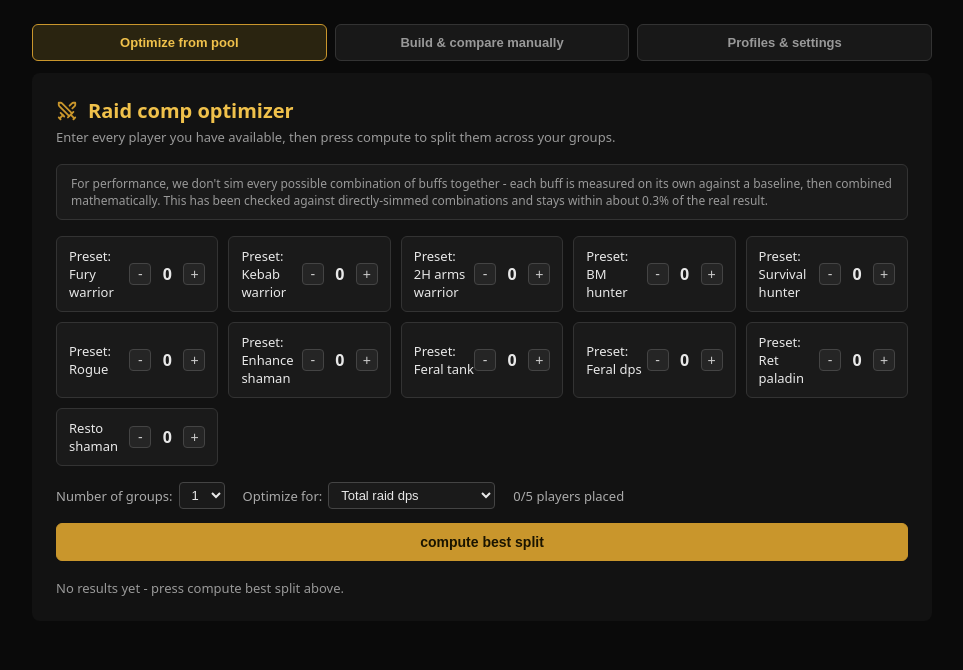
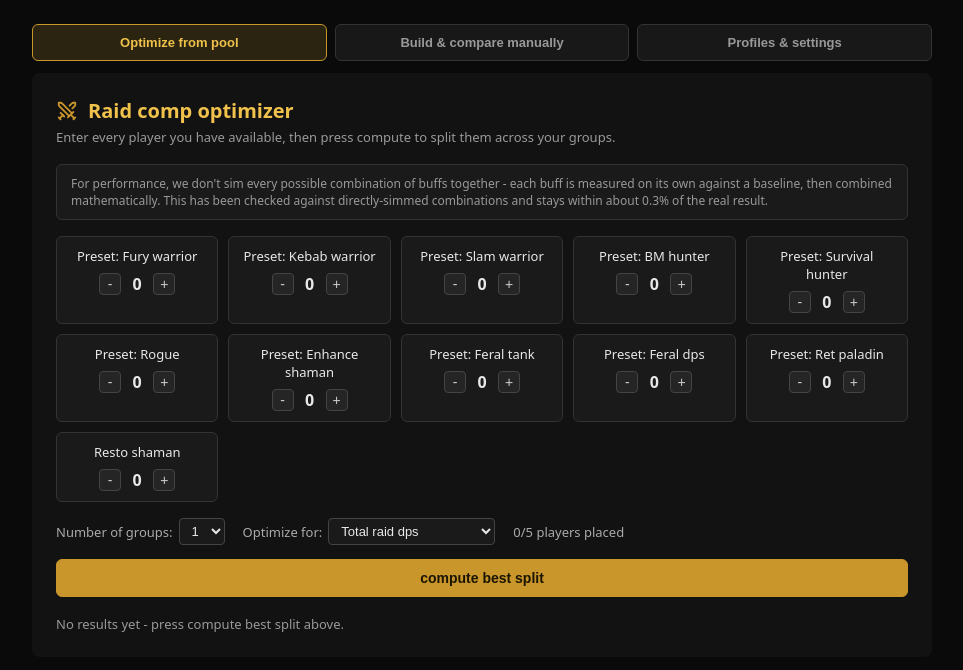
Before and after one commit to naduzify/raid-optimizer-site, a React (Vite) app: page / in a window 1280 px wide. Shown: the top 670 px of the page, without its empty margins (158-1121 px from the left). Built offline with nearby package versions, Linux system fonts and the light colour scheme.

Commit message:
Improved interface and fixed how custom profiles are handled in the optimizer tab

```diff
--- a/src/RaidCompOptimizer.jsx
+++ b/src/RaidCompOptimizer.jsx
@@ -6,7 +6,7 @@ const PRESET_FACTORS = {"fury_warrior": {"base": 1485.8, "bshout": 1.00123, "san
 const SPEC_LIST = [
   { id: "fury_warrior", label: "Fury warrior", cat: "warrior", multi: true },
   { id: "kebab_warrior", label: "Kebab warrior", cat: "warrior", multi: true },
-  { id: "arms2h_warrior", label: "2H arms warrior", cat: "warrior", multi: true },
+  { id: "arms2h_warrior", label: "Slam warrior", cat: "warrior", multi: true },
   { id: "bm_hunter", label: "BM hunter", cat: "bm", multi: true },
   { id: "survival_hunter", label: "Survival hunter", cat: "sv", multi: true },
   { id: "rogue", label: "Rogue", cat: "rogue", multi: true },
@@ -116,7 +116,7 @@ function restoVariantsFor(restoCount) {
 }
 
 // best way to fill a group's remaining open slots given what's already fixed in it
-function bestFill(lockedCounts, restoCountLocked, remaining, excludeHunters, ewOverride, factors, excludedPresets, namedDpsEntries) {
+function bestFill(lockedCounts, restoCountLocked, remaining, excludeHunters, ewOverride, factors, excludedPresets, namedDpsEntries, extraBuffs) {
   const fills = [];
   function recurse(slotsLeft, addCounts, restoAdded) {
     if (slotsLeft === 0) {
@@ -142,7 +142,7 @@ function bestFill(lockedCounts, restoCountLocked, remaining, excludeHunters, ewO
     for (const k in fill.addCounts) finalCounts[k] = (finalCounts[k] || 0) + fill.addCounts[k];
     const totalResto = restoCountLocked + fill.restoAdded;
     for (const v of restoVariantsFor(totalResto)) {
-      const evalResult = evaluateGroup(finalCounts, v.a, v.w, ewOverride, factors, undefined, namedDpsEntries, excludedPresets);
+      const evalResult = evaluateGroup(finalCounts, v.a, v.w, ewOverride, factors, extraBuffs, namedDpsEntries, excludedPresets);
       if (!best || evalResult.total > best.total) {
         best = { finalCounts, restoCount: totalResto, restoVariant: v.label, ...evalResult };
       }
@@ -152,10 +152,10 @@ function bestFill(lockedCounts, restoCountLocked, remaining, excludeHunters, ewO
 }
 
 // evaluate a group using ONLY the locked units already placed - no filling of empty slots
-function evaluateLockedOnly(lockedCounts, restoCountLocked, objective, ewOverride, factors, excludedPresets, namedDpsEntries) {
+function evaluateLockedOnly(lockedCounts, restoCountLocked, objective, ewOverride, factors, excludedPresets, namedDpsEntries, extraBuffs) {
   let best = null;
   for (const v of restoVariantsFor(restoCountLocked)) {
-    const evalResult = evaluateGroup(lockedCounts, v.a, v.w, ewOverride, factors, undefined, namedDpsEntries, excludedPresets);
+    const evalResult = evaluateGroup(lockedCounts, v.a, v.w, ewOverride, factors, extraBuffs, namedDpsEntries, excludedPresets);
     const score =
       objective === "total" ? evalResult.total :
       objective === "avg_pct" ? evalResult.pctSum :
@@ -170,6 +170,30 @@ function evaluateLockedOnly(lockedCounts, restoCountLocked, objective, ewOverrid
 // ---------- placing the shared locked pool across up to 3 groups ----------
 
 // place a set of mutually-exclusive-per-group members (one category slot per group) across groups
+// Two custom profiles are interchangeable for PLACEMENT purposes if they grant the exact same set
+// of buffs to their group - which specific one ends up in which group doesn't change total raid DPS
+// (each person's own DPS depends on which buffs their group has, not on who specifically grants them).
+// So we can group contributors by this signature and feed the counts through the exact same
+// combinatorial search used for presets, then afterward assign specific named individuals to
+// whichever group each signature's count landed in. This gets a fully joint search across presets
+// AND custom profiles together, not a separate bolt-on pass.
+function contributorSignature(c) {
+  const shamanEff = c.capabilities.shaman === "enh" ? "enh"
+    : c.capabilities.shaman === "needs_totem_choice" ? (c.totemChoice || "none")
+    : "none";
+  return `w${c.capabilities.warrior ? 1 : 0}_r${c.capabilities.ret ? 1 : 0}_f${c.capabilities.feral ? 1 : 0}_fi${c.capabilities.fi || 0}_sh${shamanEff}`;
+}
+
+function groupContributorsBySignature(activeContributors) {
+  const bySignature = new Map(); // signature -> array of contributor ids (in a stable order)
+  for (const c of activeContributors) {
+    const sig = contributorSignature(c);
+    if (!bySignature.has(sig)) bySignature.set(sig, []);
+    bySignature.get(sig).push(c.id);
+  }
+  return bySignature;
+}
+
 function enumerateCategoryPlacements(memberCounts, capacities) {
   const numGroups = capacities.length;
   const ids = Object.keys(memberCounts).filter((id) => memberCounts[id] > 0);
@@ -208,16 +232,29 @@ const CATEGORY_STAGES = [
   ["ret_paladin"],
 ];
 
-function allocateRaid(pool, numGroups, objective, factors, excludedPresets, namedEntriesPerGroup) {  const MAX_STATES = 4000;
-  const namedPerGroup = namedEntriesPerGroup || Array.from({ length: numGroups }, () => []);
+function allocateRaid(pool, numGroups, objective, factors, excludedPresets, activeContributors) {  const MAX_STATES = 4000;
+  const contributors = activeContributors || [];
+  const bySignature = groupContributorsBySignature(contributors);
+  const signatureIds = [...bySignature.keys()]; // stable order for this call
+
   let states = [{
     perGroupCounts: Array.from({ length: numGroups }, () => Object.fromEntries(SPEC_LIST.map((s) => [s.id, 0]))),
     perGroupResto: Array(numGroups).fill(0),
-    caps: Array.from({ length: numGroups }, (_, g) => 5 - namedPerGroup[g].length),
+    perGroupContribCounts: Array.from({ length: numGroups }, () => Object.fromEntries(signatureIds.map((s) => [s, 0]))),
+    caps: Array(numGroups).fill(5),
   }];
 
-  for (const stage of CATEGORY_STAGES) {
-    const memberCounts = Object.fromEntries(stage.map((id) => [id, pool[id] || 0]));
+  // Custom profiles get folded into the exact same search as presets - each distinct "buff
+  // signature" among them (see contributorSignature) is treated as its own category, exactly like
+  // fury_warrior or enhance_shaman are. This means the search jointly considers where to put actual
+  // people alongside where to put custom profiles, instead of deciding one before the other.
+  const allStages = [...CATEGORY_STAGES, signatureIds.length ? signatureIds : null].filter(Boolean);
+
+  for (const stage of allStages) {
+    const isContribStage = stage === signatureIds;
+    const memberCounts = isContribStage
+      ? Object.fromEntries(signatureIds.map((sig) => [sig, bySignature.get(sig).length]))
+      : Object.fromEntries(stage.map((id) => [id, pool[id] || 0]));
     if (Object.values(memberCounts).every((c) => c === 0)) continue;
     const nextStates = [];
     for (const st of states) {
@@ -226,12 +263,14 @@ function allocateRaid(pool, numGroups, objective, factors, excludedPresets, name
       for (const p of placements) {
         const perGroupCounts = st.perGroupCounts.map((c) => ({ ...c }));
         const perGroupResto = [...st.perGroupResto];
+        const perGroupContribCounts = st.perGroupContribCounts.map((c) => ({ ...c }));
         p.perGroup.forEach((entry, g) => {
           if (!entry) return;
           if (entry.id === "resto_shaman") perGroupResto[g] += entry.n;
+          else if (isContribStage) perGroupContribCounts[g][entry.id] += entry.n;
           else perGroupCounts[g][entry.id] += entry.n;
         });
-        nextStates.push({ perGroupCounts, perGroupResto, caps: p.caps });
+        nextStates.push({ perGroupCounts, perGroupResto, perGroupContribCounts, caps: p.caps });
       }
     }
     states = nextStates;
@@ -243,7 +282,7 @@ function allocateRaid(pool, numGroups, objective, factors, excludedPresets, name
   // agility - which is higher if their own group happens to give them an agi totem. So we can't just
   // check presence; we have to figure out which totem (if any) the hunter's own group ends up with,
   // and that choice can itself affect which totem is best for that group overall.
-  function correctForSurvivalHunterAgility(groupResults, objective) {
+  function correctForSurvivalHunterAgility(groupResults, objective, namedPerGroup, perGroupExtraBuffs) {
     const svGroupIdxs = groupResults.map((r, i) => (r.lockedCounts.survival_hunter > 0 ? i : -1)).filter((i) => i >= 0);
     if (svGroupIdxs.length === 0) return groupResults;
 
@@ -263,7 +302,7 @@ function allocateRaid(pool, numGroups, objective, factors, excludedPresets, name
         const svIdx = svGroupIdxs.indexOf(i);
         const variantLabel = svIdx >= 0 ? combo[svIdx] : r.restoVariant;
         const [a, w] = restoVariantToFlags(variantLabel);
-        const ev = evaluateGroup(r.finalCounts, a, w, ewState, factors, undefined, namedPerGroup[i], excludedPresets);
+        const ev = evaluateGroup(r.finalCounts, a, w, ewState, factors, perGroupExtraBuffs[i], namedPerGroup[i], excludedPresets);
         const score = objective === "total" ? ev.total : objective === "avg_pct" ? ev.pctSum : (ev.breakdown.find((b) => b.id === objective)?.dpsEach ?? -1);
         return { ...r, restoVariant: variantLabel, ...ev, score };
       });
@@ -275,17 +314,54 @@ function allocateRaid(pool, numGroups, objective, factors, excludedPresets, name
     return best;
   }
 
+  // Converts a state's per-group SIGNATURE counts into actual named individuals - which specific
+  // person of a given signature lands in which group doesn't affect total DPS (see
+  // contributorSignature), so this just consumes each signature's id list in a stable order.
+  // Also aggregates what buffs those specific individuals grant to their group (self-included) -
+  // this is the same extraction slotsToCounts does for Build & Compare, done here so both paths
+  // agree on what a contributor placed anywhere actually contributes.
+  function resolveNamedEntries(st) {
+    const contributorById = new Map(contributors.map((c) => [c.id, c]));
+    const cursors = Object.fromEntries(signatureIds.map((s) => [s, 0]));
+    const perGroupNamed = Array.from({ length: numGroups }, () => []);
+    const perGroupExtraBuffs = Array.from({ length: numGroups }, () => ({ warrior: false, ret: false, feral: false, fi: 0, shaman: null }));
+    for (let g = 0; g < numGroups; g++) {
+      for (const sig of signatureIds) {
+        const n = st.perGroupContribCounts[g][sig] || 0;
+        const ids = bySignature.get(sig);
+        for (let k = 0; k < n; k++) {
+          const id = ids[cursors[sig]++];
+          const c = contributorById.get(id);
+          perGroupNamed[g].push({ id, name: c.name });
+          const extra = perGroupExtraBuffs[g];
+          if (c.capabilities.warrior) extra.warrior = true;
+          if (c.capabilities.ret) extra.ret = true;
+          if (c.capabilities.feral) extra.feral = true;
+          extra.fi += c.capabilities.fi || 0;
+          if (c.capabilities.shaman === "enh") {
+            extra.shaman = "enh";
+          } else if (c.totemChoice) {
+            if (c.totemChoice === "restoA") extra.shaman = extra.shaman === "restoB" ? "restoAB" : (extra.shaman === "enh" ? "enh" : "restoA");
+            if (c.totemChoice === "restoB") extra.shaman = extra.shaman === "restoA" ? "restoAB" : (extra.shaman === "enh" ? "enh" : "restoB");
+          }
+        }
+      }
+    }
+    return { perGroupNamed, perGroupExtraBuffs };
+  }
+
   const scored = [];
   for (const st of states) {
+    const { perGroupNamed: namedPerGroup, perGroupExtraBuffs } = resolveNamedEntries(st);
     let groupResults = [];
     let feasible = true;
     for (let g = 0; g < numGroups; g++) {
-      const fill = evaluateLockedOnly(st.perGroupCounts[g], st.perGroupResto[g], objective, null, factors, excludedPresets, namedPerGroup[g]);
+      const fill = evaluateLockedOnly(st.perGroupCounts[g], st.perGroupResto[g], objective, null, factors, excludedPresets, namedPerGroup[g], perGroupExtraBuffs[g]);
       if (!fill) { feasible = false; break; }
-      groupResults.push({ ...fill, lockedCounts: st.perGroupCounts[g], lockedResto: st.perGroupResto[g], remaining: st.caps[g], namedEntries: namedPerGroup[g] });
+      groupResults.push({ ...fill, lockedCounts: st.perGroupCounts[g], lockedResto: st.perGroupResto[g], remaining: st.caps[g], namedEntries: namedPerGroup[g], extraBuffs: perGroupExtraBuffs[g] });
     }
     if (!feasible) continue;
-    groupResults = correctForSurvivalHunterAgility(groupResults, objective);
+    groupResults = correctForSurvivalHunterAgility(groupResults, objective, namedPerGroup, perGroupExtraBuffs);
     const raidTotal = groupResults.reduce((a, r) => a + r.total, 0);
     const raidPctSum = groupResults.reduce((a, r) => a + r.pctSum, 0);
     const raidPlayerCount = groupResults.reduce((a, r) => a + r.playerCount, 0);
@@ -697,7 +773,7 @@ function extractBlessings(playerBuffs) {
 // of just using a Preset. simProfileChoice is pre-picked from whatever hint is available, falling
 // back to the class's default; the dropdown (only shown for genuinely ambiguous roles) lets the
 // user override it. Blessings default to whatever the uploaded JSON already specified, if any.
-function parseBuffContributor(rawJson, name) {
+function parseBuffContributor(rawJson, filenameFallback) {
   if (!rawJson || typeof rawJson !== "object" || !rawJson.player || typeof rawJson.player !== "object") {
     throw new Error("uploaded JSON has no 'player' field");
   }
@@ -716,7 +792,10 @@ function parseBuffContributor(rawJson, name) {
   const hint = detectSpecHint(player);
   const defaultSpec = (hint && compatibleSpecs.includes(hint)) ? hint : (compatibleSpecs[0] || null);
   return {
-    name: (name || player.name || "unnamed").slice(0, 60),
+    // The JSON's own declared name wins - that's what the person actually typed for this
+    // character/build, which may differ from whatever the file happens to be named on disk
+    // (e.g. after multiple re-downloads). Filename is just a fallback if the JSON has no name at all.
+    name: ((typeof player.name === "string" && player.name.trim()) || filenameFallback || "unnamed").slice(0, 60),
     class: player.class,
     capabilities,
     rawJson, // kept so we can re-parse against whichever spec the user picks for personal DPS
@@ -1306,33 +1385,30 @@ function OptimizerMode() {
 
   // Custom profiles that are ready to contribute personal DPS (a sim profile was picked and the
   // resim has actually completed) are automatically part of this pool - each one is a specific
-  // named person, so unlike presets they're always included at exactly 1, not a variable count.
+  // named person, so unlike presets they're always included at exactly 1, not a variable count -
+  // but same as presets, the user chooses whether they're actually in this pool via a toggle.
   const activeContributors = useMemo(
     () => buffContributors.filter((c) => c.simProfileChoice && factors[c.id]),
     [buffContributors, factors]
   );
+  const [includedContributorIds, setIncludedContributorIds] = useState(new Set());
+  const toggleContributorIncluded = (id) => {
+    setIncludedContributorIds((prev) => {
+      const next = new Set(prev);
+      if (next.has(id)) next.delete(id); else next.add(id);
+      return next;
+    });
+    markStale();
+  };
+  const poolContributors = useMemo(
+    () => activeContributors.filter((c) => includedContributorIds.has(c.id)),
+    [activeContributors, includedContributorIds]
+  );
 
   const totalLocked = useMemo(() => Object.values(counts).reduce((a, b) => a + b, 0) + restoCount, [counts, restoCount]);
   const capacity = numGroups * 5;
-  const contributorCapacity = Math.min(activeContributors.length, capacity);
+  const contributorCapacity = Math.min(poolContributors.length, capacity);
   const overflow = totalLocked > capacity - contributorCapacity;
-
-  // Round-robin distribution of active custom profiles across groups, filling each group's 5 slots
-  // before moving to the next - this is a reasonable placement, not a jointly-optimal one (it doesn't
-  // consider which group benefits most from a given profile's buffs). Manual Builder gives full
-  // control if a specific placement matters.
-  const namedEntriesPerGroup = useMemo(() => {
-    const perGroup = Array.from({ length: committed?.numGroups || 1 }, () => []);
-    if (!committed) return perGroup;
-    let g = 0;
-    for (const c of activeContributors) {
-      while (perGroup[g] && perGroup[g].length >= 5) g++;
-      if (g >= perGroup.length) break; // no more room anywhere
-      perGroup[g].push({ id: c.id, name: c.name });
-      g = (g + 1) % perGroup.length;
-    }
-    return perGroup;
-  }, [committed, activeContributors]);
 
   const results = useMemo(() => {
     if (!committed || committed.overflow) return null;
@@ -1341,8 +1417,8 @@ function OptimizerMode() {
     const cleanCounts = { ...committed.counts };
     for (const specId of excludedPresets) cleanCounts[specId] = 0;
     const pool = { ...cleanCounts, resto_shaman: committed.restoCount };
-    return allocateRaid(pool, committed.numGroups, committed.objective, factors, excludedPresets, namedEntriesPerGroup);
-  }, [committed, factors, excludedPresets, namedEntriesPerGroup]);
+    return allocateRaid(pool, committed.numGroups, committed.objective, factors, excludedPresets, committed.poolContributors);
+  }, [committed, factors, excludedPresets]);
 
   const markStale = () => setStale(true);
   const updateCount = (id, delta) => { setCounts((prev) => ({ ...prev, [id]: Math.max(0, prev[id] + delta) })); markStale(); };
@@ -1351,7 +1427,7 @@ function OptimizerMode() {
   const changeObjective = (v) => { setObjective(v); markStale(); };
 
   const computeResults = () => {
-    setCommitted({ counts: { ...counts }, restoCount, numGroups, objective, overflow });
+    setCommitted({ counts: { ...counts }, restoCount, numGroups, objective, overflow, poolContributors });
     setStale(false);
   };
 
@@ -1367,7 +1443,7 @@ function OptimizerMode() {
     if (!top) return null;
     const svGroup = top.groupResults.find((r) => r.lockedCounts.survival_hunter > 0);
     const raidWideEW = svGroup ? { agility: EW_BASE_AGILITY + survivalHunterAgilityBump(svGroup.state.shaman), uptime: EW_UPTIME_DEFAULT } : null;
-    return top.groupResults.map((r) => bestFill(r.lockedCounts, r.lockedResto, r.remaining, excludeHunters, raidWideEW, factors, excludedPresets, r.namedEntries));
+    return top.groupResults.map((r) => bestFill(r.lockedCounts, r.lockedResto, r.remaining, excludeHunters, raidWideEW, factors, excludedPresets, r.namedEntries, r.extraBuffs));
   }, [top, excludeHunters, factors, excludedPresets]);
 
   return (
@@ -1385,10 +1461,10 @@ function OptimizerMode() {
         combinations and stays within about 0.3% of the real result.
       </div>
 
-      <div style={{ display: "grid", gridTemplateColumns: "repeat(auto-fill, minmax(160px, 1fr))", gap: "10px", marginBottom: "16px" }}>
+      <div style={{ display: "grid", gridTemplateColumns: "repeat(auto-fill, minmax(140px, 1fr))", gap: "10px", marginBottom: "16px" }}>
         {SPEC_LIST.filter((spec) => !excludedPresets.has(spec.id)).map((spec) => (
-          <div key={spec.id} style={{ background: "#1a1a1a", border: "1px solid #333", borderRadius: "6px", padding: "10px 12px", display: "flex", alignItems: "center", justifyContent: "space-between" }}>
-            <span style={{ fontSize: "13px" }}>{specDisplayLabel(spec.id, spec.label, profileMeta)}</span>
+          <div key={spec.id} style={{ background: "#1a1a1a", border: "1px solid #333", borderRadius: "6px", padding: "10px 12px", display: "flex", flexDirection: "column", alignItems: "center", gap: "8px" }}>
+            <span style={{ fontSize: "13px", textAlign: "center" }}>{specDisplayLabel(spec.id, spec.label, profileMeta)}</span>
             <div style={{ display: "flex", alignItems: "center", gap: "8px" }}>
               <button onClick={() => updateCount(spec.id, -1)} style={{ width: "22px", height: "22px", borderRadius: "4px", border: "1px solid #444", background: "#252525", color: "#ccc", cursor: "pointer", fontSize: "14px", lineHeight: 1 }}>-</button>
               <span style={{ minWidth: "16px", textAlign: "center", fontWeight: 600 }}>{counts[spec.id]}</span>
@@ -1396,14 +1472,27 @@ function OptimizerMode() {
             </div>
           </div>
         ))}
-        <div style={{ background: "#1a1a1a", border: "1px solid #333", borderRadius: "6px", padding: "10px 12px", display: "flex", alignItems: "center", justifyContent: "space-between" }}>
-          <span style={{ fontSize: "13px" }}>Resto shaman</span>
+        <div style={{ background: "#1a1a1a", border: "1px solid #333", borderRadius: "6px", padding: "10px 12px", display: "flex", flexDirection: "column", alignItems: "center", gap: "8px" }}>
+          <span style={{ fontSize: "13px", textAlign: "center" }}>Resto shaman</span>
           <div style={{ display: "flex", alignItems: "center", gap: "8px" }}>
             <button onClick={() => changeResto(-1)} style={{ width: "22px", height: "22px", borderRadius: "4px", border: "1px solid #444", background: "#252525", color: "#ccc", cursor: "pointer", fontSize: "14px", lineHeight: 1 }}>-</button>
             <span style={{ minWidth: "16px", textAlign: "center", fontWeight: 600 }}>{restoCount}</span>
             <button onClick={() => changeResto(1)} style={{ width: "22px", height: "22px", borderRadius: "4px", border: "1px solid #444", background: "#252525", color: "#ccc", cursor: "pointer", fontSize: "14px", lineHeight: 1 }}>+</button>
           </div>
         </div>
+        {activeContributors.map((c) => {
+          const included = includedContributorIds.has(c.id);
+          return (
+            <div key={c.id} style={{ background: included ? "#12202b" : "#1a1a1a", border: "1px solid " + (included ? "#2c6a8e" : "#333"), borderRadius: "6px", padding: "10px 12px", display: "flex", flexDirection: "column", alignItems: "center", gap: "8px" }}>
+              <span style={{ fontSize: "13px", textAlign: "center", color: included ? "#7ec1f0" : "#e8e8e8" }}>{c.name}</span>
+              <div style={{ display: "flex", alignItems: "center", gap: "8px" }}>
+                <button onClick={() => included && toggleContributorIncluded(c.id)} disabled={!included} style={{ width: "22px", height: "22px", borderRadius: "4px", border: "1px solid #444", background: "#252525", color: included ? "#ccc" : "#555", cursor: included ? "pointer" : "not-allowed", fontSize: "14px", lineHeight: 1 }}>-</button>
+                <span style={{ minWidth: "16px", textAlign: "center", fontWeight: 600 }}>{included ? 1 : 0}</span>
+                <button onClick={() => !included && toggleContributorIncluded(c.id)} disabled={included} style={{ width: "22px", height: "22px", borderRadius: "4px", border: "1px solid #444", background: "#252525", color: !included ? "#ccc" : "#555", cursor: !included ? "pointer" : "not-allowed", fontSize: "14px", lineHeight: 1 }}>+</button>
+              </div>
+            </div>
+          );
+        })}
       </div>
 
       {excludedPresets.size > 0 && (
@@ -1411,21 +1500,6 @@ function OptimizerMode() {
           {excludedPresets.size} preset{excludedPresets.size > 1 ? "s" : ""} hidden here (not kept in sync with current
           settings, so their DPS can't be trusted for optimizing - see Profiles &amp; settings to re-include).
         </p>
-      )}
-
-      {activeContributors.length > 0 && (
-        <div style={{ background: "#1a1a1a", border: "1px solid #333", borderRadius: "6px", padding: "10px 14px", marginBottom: "16px" }}>
-          <div style={{ fontSize: "12px", color: "#aaa", marginBottom: "6px" }}>
-            Custom profiles automatically included ({activeContributors.length} slot{activeContributors.length > 1 ? "s" : ""} reserved):
-          </div>
-          <div style={{ display: "flex", flexWrap: "wrap", gap: "8px" }}>
-            {activeContributors.map((c) => (
-              <span key={c.id} style={{ fontSize: "11px", color: "#7ec1f0", background: "#12202b", border: "1px solid #2c4a5e", borderRadius: "4px", padding: "3px 8px" }}>
-                {c.name}
-              </span>
-            ))}
-          </div>
-        </div>
       )}
 
       <div style={{ display: "flex", alignItems: "center", gap: "18px", marginBottom: "14px", flexWrap: "wrap" }}>
```
